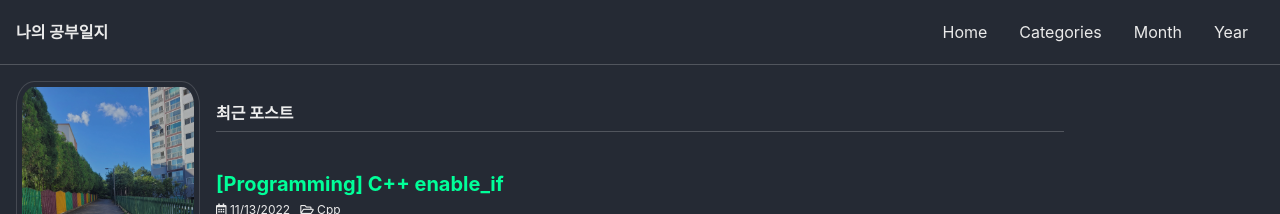
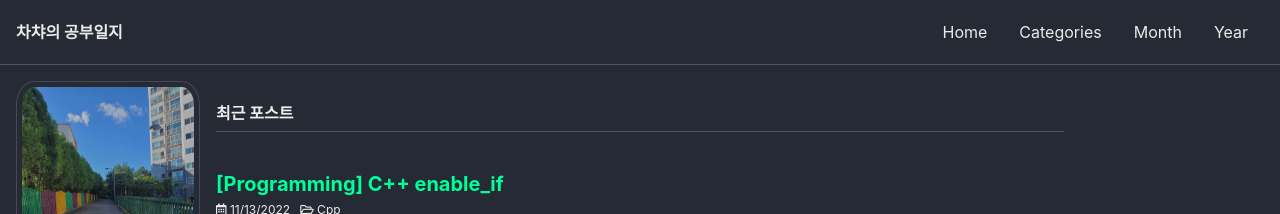
Before and after one commit to chachayelmo/chachayelmo.github.io, a Jekyll site: the page built from index.html, in a window 1280 px wide and 1017 px high. Shown: the top 214 px of the window. Built offline with Jekyll 4.4.1, drawn with Linux system fonts in a browser that asks for light colours; cached includes are drawn as plain includes; the list of posts is cut into pages by our own code.

Commit message:
[Task] Small fix

```diff
--- a/_config.yml
+++ b/_config.yml
@@ -16,7 +16,7 @@ minimal_mistakes_skin    : "dark" # "air", "aqua", "contrast", "dark", "dirt", "
 
 # Site Settings
 locale                   : "ko-KR"
-title                    : "나의 공부일지"
+title                    : "차챠의 공부일지"
 title_separator          : "-"
 subtitle                 : # site tagline that appears below site title in masthead
 name                     : "Chachayelmo"
```
Also changed, not shown: _pages/404.md (+1 -1 lines).
